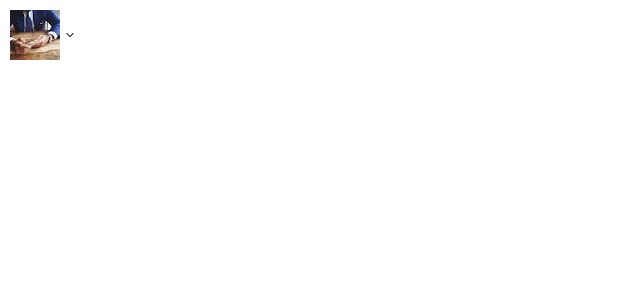
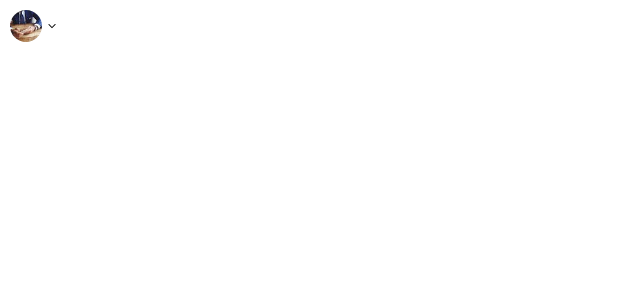
Before and after one commit to Senior-Flex-Team/BigProject, a React (Create React App) app in the folder react-app/: page / in a window 1280 px wide. Shown: the top 300 px of the page, without its empty margins (0-640 px from the left). Built offline with nearby package versions, Linux system fonts and the light colour scheme.

Commit message:
fix style dropdown.module.css

```diff
--- a/react-app/src/components/dropdown/dropdown.module.css
+++ b/react-app/src/components/dropdown/dropdown.module.css
@@ -1,3 +1,6 @@
+.dropdown {
+  position: relative;
+}
 .dropdownButton {
   display: flex;
   align-items: center;
--- a/react-app/src/components/dropdown/index.tsx
+++ b/react-app/src/components/dropdown/index.tsx
@@ -13,7 +13,7 @@ const Dropdown: FC = () => {
         onClick={ToggleDropdown}
       >
         <img
-          className={styles.dropdownBdropdownAvatarutton}
+          className={styles.dropdownAvatar}
           src={avatar}
           alt='Icon: avatar'
         />
```
